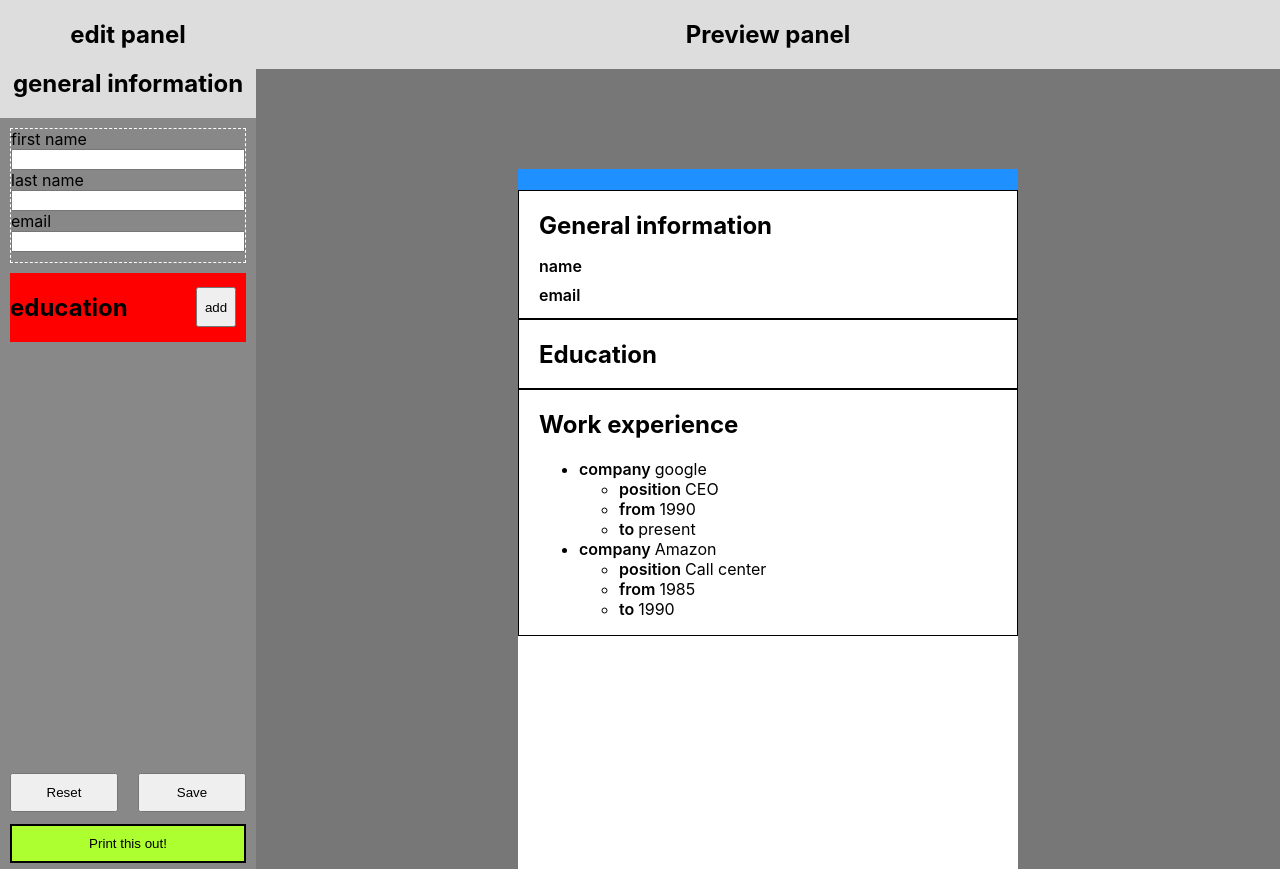
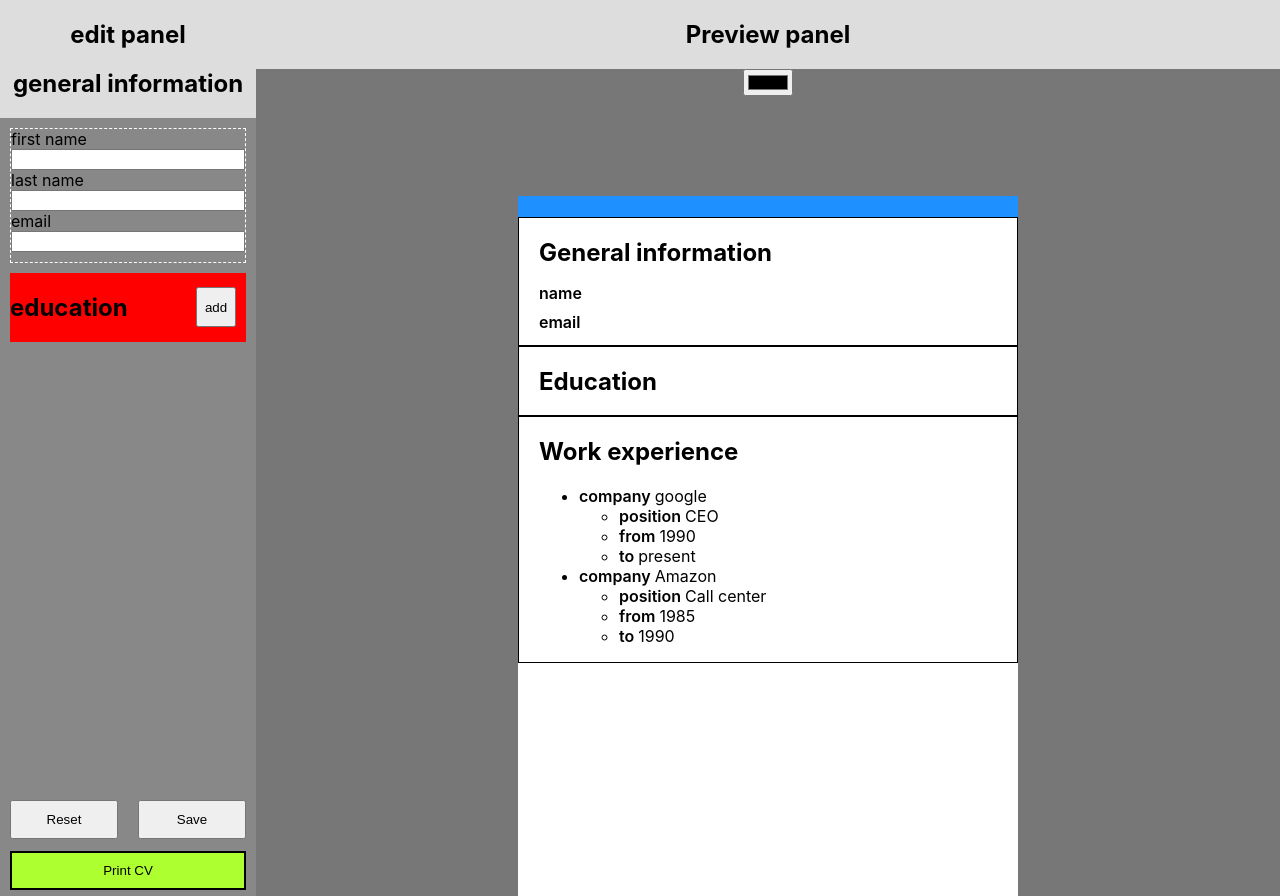
Before and after one commit to joeldevel/TOP-CV-application, a React (Create React App) app: page / in a window 1280 px wide. Before the commit the page ends 869 px from the top, so only its background shows below. Built offline with nearby package versions, Linux system fonts and the light colour scheme.

Commit message:
fix feature/print-pdf bad merging

```diff
--- a/src/App.js
+++ b/src/App.js
@@ -1,4 +1,5 @@
 import React, {useState, useRef} from 'react';
+
 import uniqid from 'uniqid';
 import ReactToPrint from "react-to-print";
 
@@ -7,8 +8,6 @@ import EducationItem from './components/EducationItem';
 import EducationPanelSection from './components/EducationPanelSection';
 
 import './App.css';
-
-
 // example of data needed for creating inputs for edit panel
 // each section needs a title
 // data are input, each input needs a label and a value
@@ -77,7 +76,7 @@ let sections = [generalInfo, education, workExperience];
 const educationPrototype = {name: "", title: "", date: ""};
 
 function App() {
-    let componentRef = useRef();
+  let componentRef = useRef();
   // console.log(sections);
   const [generalInfo, setGeneralInfo] = useState({
         firstname: "",
@@ -85,6 +84,7 @@ function App() {
         email: "",
       });
   const [education, setEducation] = useState([]);
+  const [headingBg, setHeadingBg] = useState("dodgerblue");
 
   // console.log([...generalInfo.education].map(x=>console.log('hola')));
   function handleChange(e) {
@@ -151,17 +151,7 @@ function App() {
   }
 
   const printCV = () => {
-      // var doc = new jsPDF('p', 'pt');
-      //
-      // doc.text(20, 20, 'This is the first title.')
-      //
-      // doc.addFont('helvetica', 'normal')
-      // doc.text(20, 60, 'This is the second title.')
-      // doc.text(20, 100, 'This is the thrid title.')
-      //
-      //
-      // doc.save('demo.pdf')
-      // window.print();
+
   }
 
   return (
@@ -204,13 +194,14 @@ function App() {
          }
             </div>
             {/*edit controls*/}
+
             <div className="controls-container">
                 <button className="control-button" onClick={resetFields}>Reset</button>
                 <button className="control-button">Save</button>
                 <ReactToPrint
-                    trigger={() => <button className="control-button print-button">Print this out!</button>}
-                    content={() => componentRef}
-                    />
+                  trigger={() => <button className="control-button print-button">Print CV</button>}
+                  content={() => componentRef}
+                />
                 {/*<button className="control-button print-button" onClick={printCV}>Print</button>*/}
             </div>
         </div>
@@ -219,7 +210,10 @@ function App() {
             <div className="panel-title">
                 <h2 className="panel-title">Preview panel</h2>
             </div>
-            <div className="cv-container myDivToPrint" ref={(el) => (componentRef = el)}>
+            <div className="bg-color-picker">
+                <input type="color"/>
+            </div>
+            <div className="cv-container" ref={(el) => (componentRef = el)}>
                 <div className="cv-header">
                     <h1>{generalInfo.firstname} {generalInfo.lastname}</h1>
                 </div>
```
